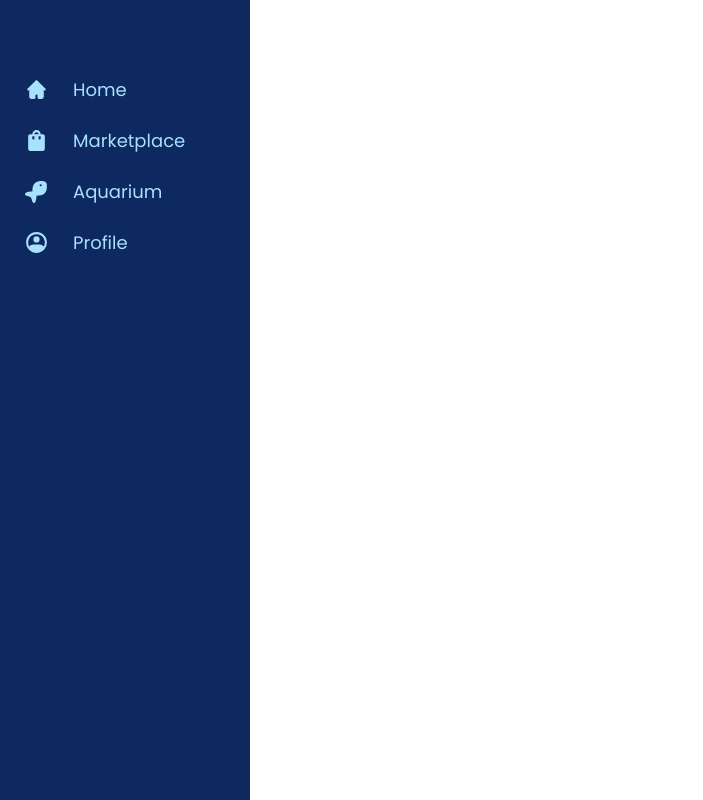
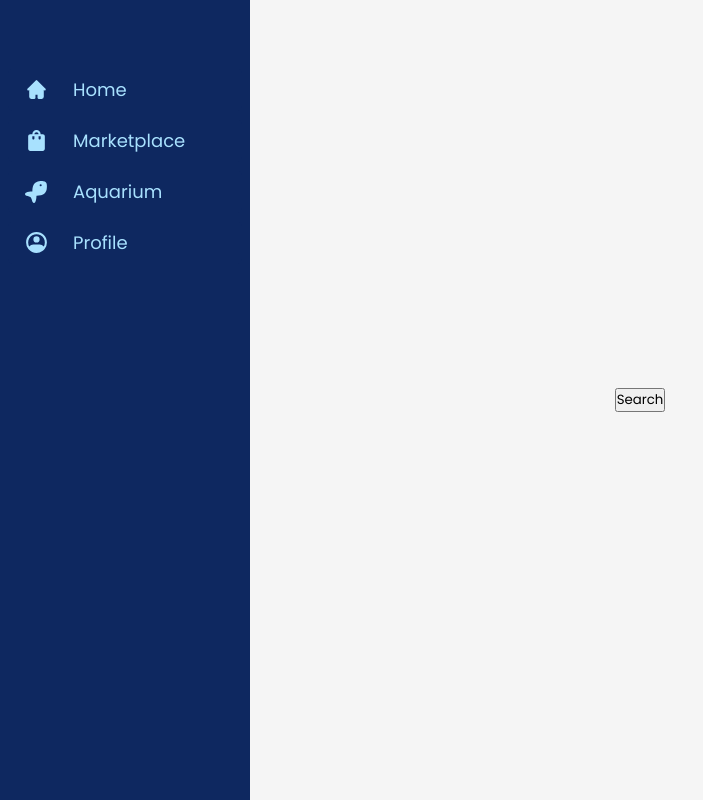
Before and after one commit to swiftee19/Reef-Rascals, a React (Vite) app in the folder src/Reef_Rascals_frontend/: page /match in a window 1280 px wide. Shown: the whole page, without its empty margins (0-703 px from the left). Built offline with nearby package versions, Linux system fonts and the light colour scheme; a web font is replaced by a local one.

Commit message:
Created Match Page

```diff
--- a/src/Reef_Rascals_frontend/src/routes/match-page.tsx
+++ b/src/Reef_Rascals_frontend/src/routes/match-page.tsx
@@ -1,16 +1,17 @@
 import SidebarNav from "../components/sidebar-nav";
-import match from "../../../declarations/matchmaking"
+import {matchmaking} from "../../../declarations/matchmaking";
+import styles from "../scss/pages/match-page.module.scss";
 
 export default function MatchPage() {
 
-    function searchForMatch() {
-        let users = match.matchmaking.getAllUser();
+    async function searchForMatch() {
+        let users = await matchmaking.getAllUser();
         console.log(users);
     }
 
     return (
         <>
-            <div className={"main-container"}>
+            <div className={styles.mainContainer}>
                 <SidebarNav />
                 <button onClick={searchForMatch}>Search</button>
             </div>
--- a/src/Reef_Rascals_frontend/src/scss/pages/home-page.module.scss
+++ b/src/Reef_Rascals_frontend/src/scss/pages/home-page.module.scss
@@ -69,4 +69,10 @@
     position: absolute;
     top: 2rem;
     right: 5rem;
+    transition: 300ms;
+
+    &:hover{
+        cursor: pointer;
+        transform: scale(1.1);
+    }
 }
--- /dev/null
+++ b/src/Reef_Rascals_frontend/src/scss/pages/match-page.module.scss
@@ -0,0 +1,15 @@
+* {
+  padding: 0;
+  margin: 0;
+  box-sizing: border-box;
+}
+
+.mainContainer {
+  display: flex;
+  flex-direction: column;
+  align-items: center;
+  justify-content: center;
+  height: 100vh;
+  width: 100vw;
+  background-color: #f5f5f5;
+}
```
Also changed, not shown: src/Reef_Rascals_frontend/src/App.jsx (deleted, +0 -31 lines).
